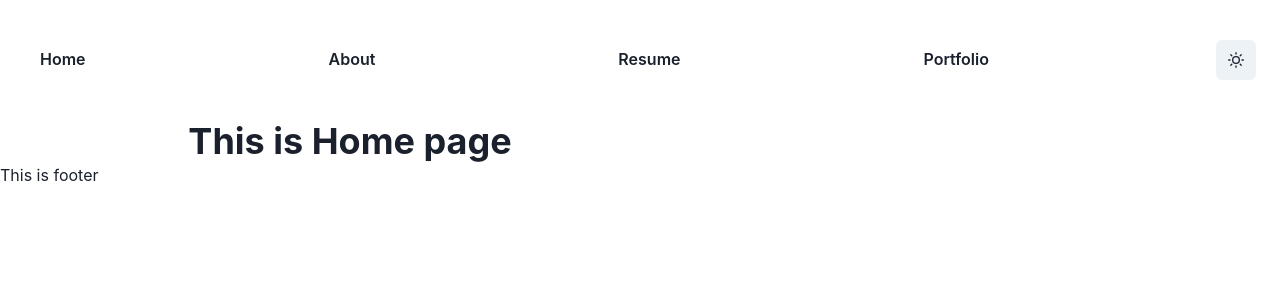
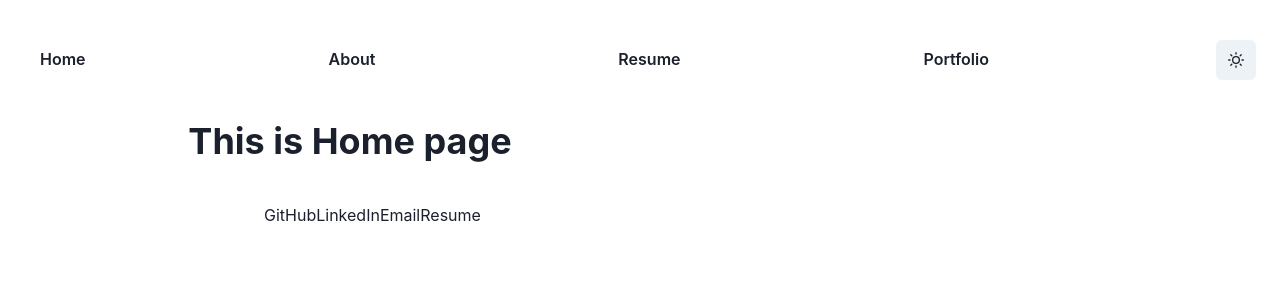
Before and after one commit to bsraya/bsraya, a Next.js app: page / in a window 1280 px wide. Shown: the top 300 px of the page. Built offline with nearby package versions, Linux system fonts and the light colour scheme.

Commit message:
warning: needs to styled

```diff
--- a/components/Footer.tsx
+++ b/components/Footer.tsx
@@ -1,10 +1,46 @@
-import * as React from 'react'
+import { Flex } from '@chakra-ui/react'
+import Link from 'next/link'
+import styled from '@emotion/styled'
 
 const Footer: React.FC = () => {
+    const link = [
+        {
+            name: 'GitHub',
+            url: 'https://github.com/bsraya',
+        },
+        {
+            name: 'LinkedIn',
+            url: 'https://www.linkedin.com/in/bijonsetyawan/'
+        },
+        {
+            name: 'Email',
+            url: 'nathan.setyawan96@gmail.com'
+        },
+        {
+            name: 'Resume',
+            url: '...'
+        }
+    ]
     return (
-        <div>
-            This is footer
-        </div>
+        <Flex
+            flexDirection="row"
+            alignItems="center"
+            maxWidth="800px"
+            minWidth="356px"
+            width="100%"
+            as="nav"
+            px={[2, 6, 6]}
+            py={2}
+            mt={8}
+            mb={[0, 0, 8]}
+            mx="auto"
+        >
+            {link.map(({ name, url }) => (
+                <Link href={url} key={name} passHref={true}>
+                    <a>{name}</a>
+                </Link>
+            ))}
+        </Flex>
     );
 }
 
```
